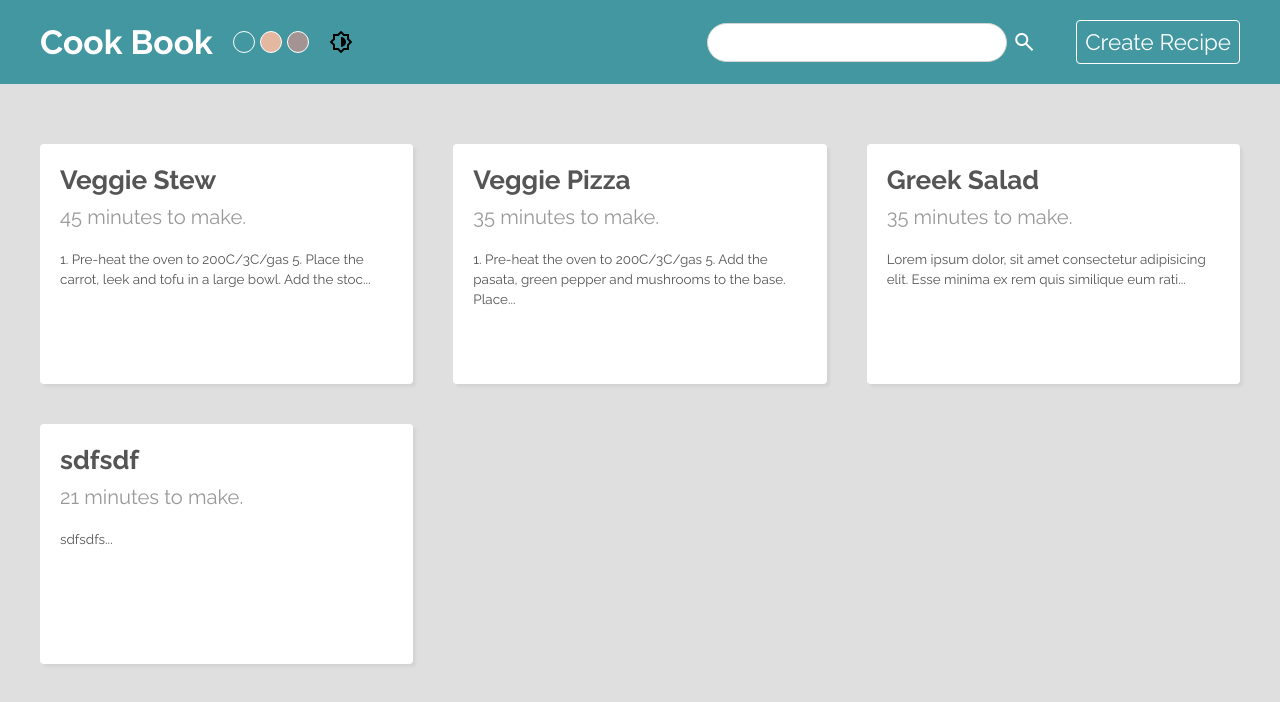
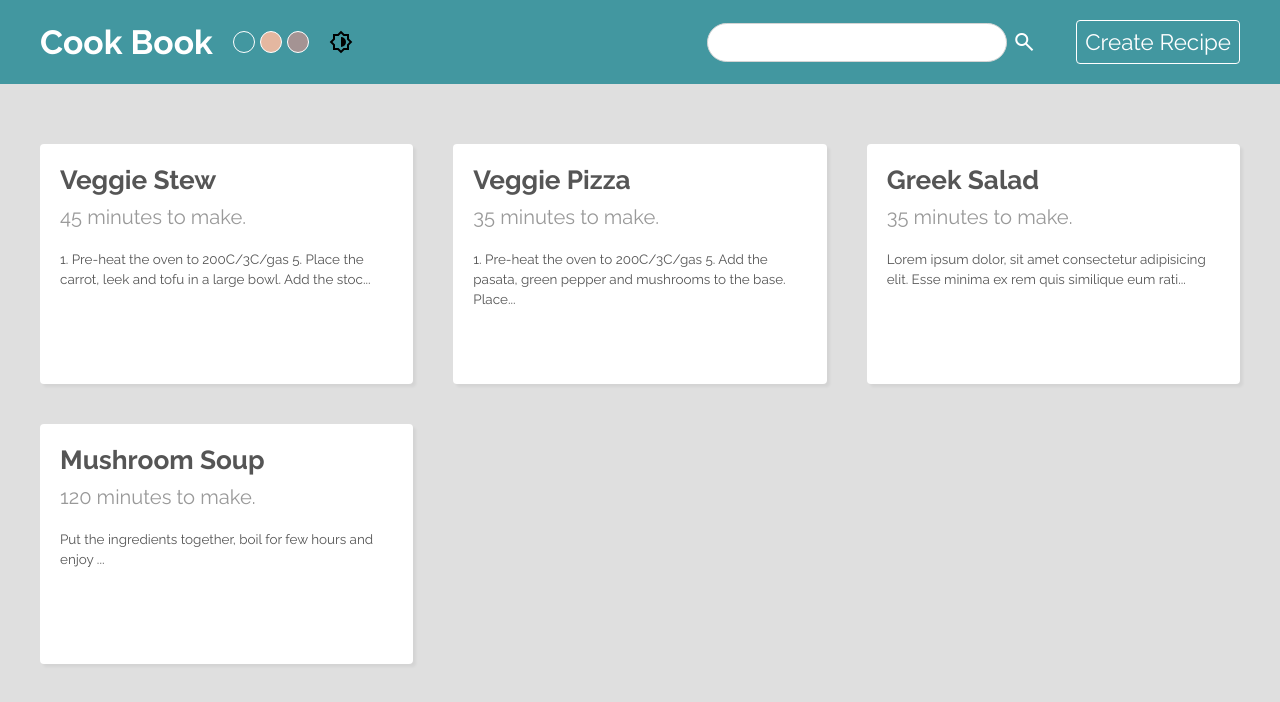
Before and after one commit to ort01/cook-book, a React (Create React App) app: page / in a window 1280 px wide. Shown: the top 702 px of the page. Built offline with nearby package versions, Linux system fonts and the light colour scheme; data requests are answered from the project's data file.

Commit message:
updated readme

```diff
--- a/data/db.json
+++ b/data/db.json
@@ -38,13 +38,20 @@
       "cookingTime": "35 minutes"
     },
     {
-      "title": "sdfsdf",
+      "title": "Mushroom Soup",
       "ingredients": [
-        "sdf"
+        "mushrooms",
+        "salt",
+        "pepper",
+        "water",
+        "thyme",
+        "butter",
+        "shallots",
+        "garlic"
       ],
-      "method": "sdfsdfs",
-      "cookingTime": "21 minutes",
-      "id": "N5JUwOn"
+      "method": "Put the ingredients together, boil for few hours and enjoy\n",
+      "cookingTime": "120 minutes",
+      "id": "-td-uXb"
     }
   ]
 }
--- a/src/pages/create/Create.js
+++ b/src/pages/create/Create.js
@@ -87,7 +87,7 @@ export default function Create() {
                     </div>
                 </label>
                 {ingredients && ingredients.map((item) => (
-                    <em key={item}>{item}, </em>
+                    <em key={item} className="create__ingredients--item">{item}, </em>
                 ))}
 
                 <label >
--- a/src/pages/create/Create.scss
+++ b/src/pages/create/Create.scss
@@ -32,6 +32,11 @@
             cursor: pointer;
             text-decoration: none;
         }
+
+        &--item {
+            padding-top: 15px;
+            font-size: 15px;
+        }
     }
 
     &__btn {
```
Also changed, not shown: 1 other file (tests, documents, lock files or other folders).
